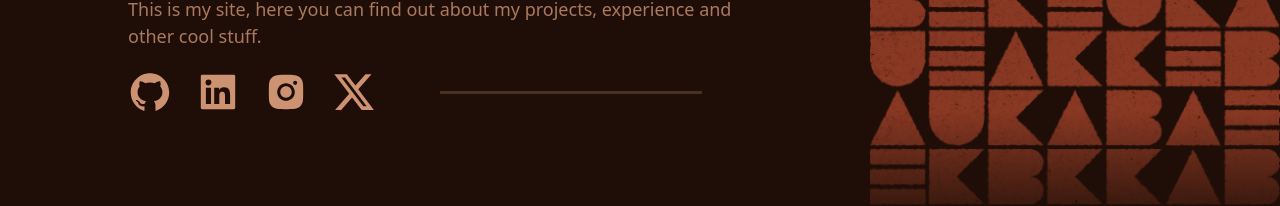
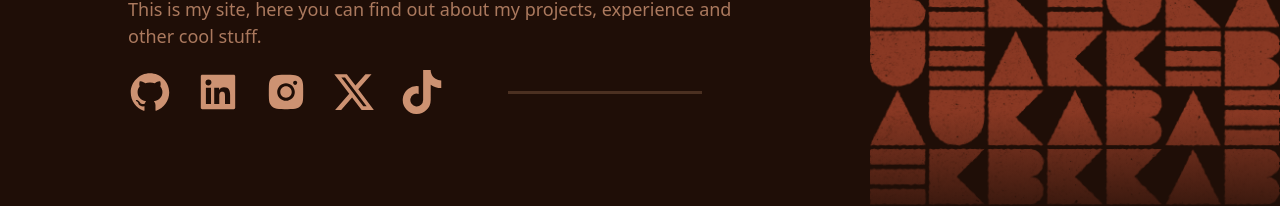
Before and after one commit to EbukaAmadiObi/ebuka.dev, a React (Vite) app: page / in a window 1280 px wide. Shown: the part 513-719 px from the top of the page. Built offline with nearby package versions, Linux system fonts and the light colour scheme; no server answers; a web font is replaced by a local one.

Commit message:
added tiktokt

```diff
--- a/src/pages/home/home.jsx
+++ b/src/pages/home/home.jsx
@@ -6,7 +6,7 @@ import {
   TouchHoverCard,
 } from "../../components/ui/hover-card"
 import { AiFillGithub, AiFillLinkedin, AiFillInstagram, AiFillX } from "react-icons/ai";
-import { FaXTwitter } from "react-icons/fa6";
+import { FaXTwitter, FaTiktok } from "react-icons/fa6";
 
 export default function Home() {
 
@@ -30,6 +30,7 @@ export default function Home() {
                 <a href="https://www.linkedin.com/in/ebuka-amadi-obi/" target="_blank"><AiFillLinkedin size={45} className="text-[#cd9272] size-7 md:size-11"/></a>
                 <a href="https://www.instagram.com/ebuka_amadi_obi/" target="_blank"><AiFillInstagram size={45} className="text-[#cd9272] size-7 md:size-11"/></a>
                 <a href="https://x.com/ebuka_dot_dev" target="_blank"><FaXTwitter size={45} className="text-[#cd9272] size-7 md:size-11"/></a>
+                <a href="https://www.tiktok.com/@ebuka.mp4" target="_blank"><FaTiktok size={45} className="text-[#cd9272] size-7 md:size-11"/></a>
                 <div className="mx-5 md:mx-10 my-10 border-b-3 opacity-25 w-full h-1"/>
               </div>
             </div>
```
